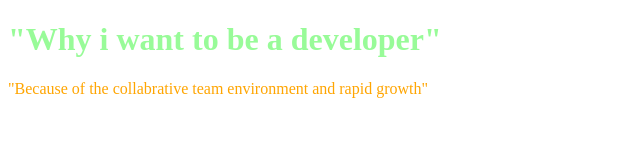
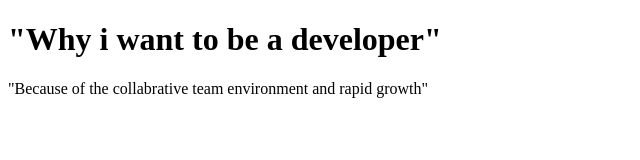
Before and after one commit to acciojob/why-software-ABDULMALIK222-cloud, a website: page main.html in a window 1280 px wide. Shown: the whole page, without its empty margins (0-640 px from the left). Drawn offline with Linux system fonts and the light colour scheme.

Commit message:
created a submission

```diff
--- a/styles.css
+++ b/styles.css
@@ -1,8 +1,2 @@
-h1{
-	color:palegreen;
-	font-family:italic;
-}
-p{
-	color: orange;
-}
+
 /* Your CSS Code here. */
```
